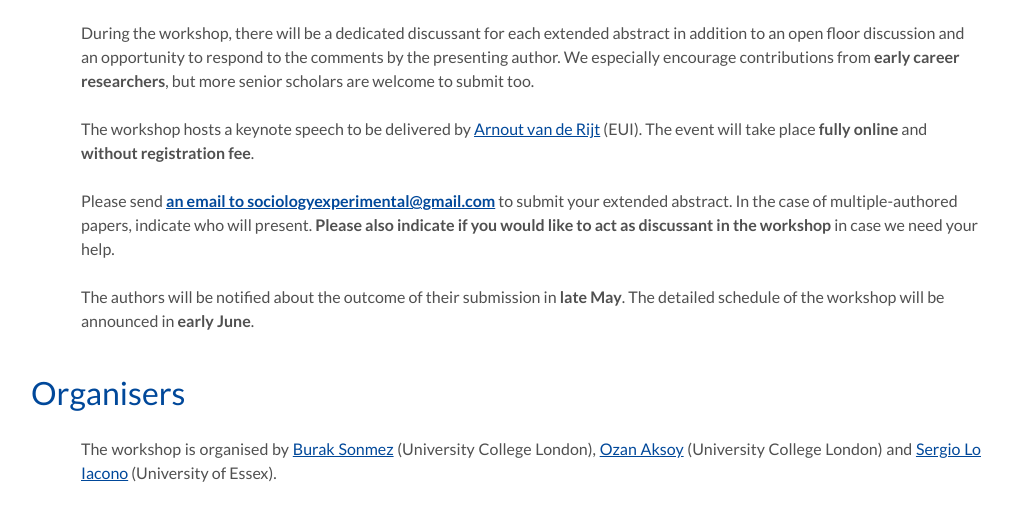
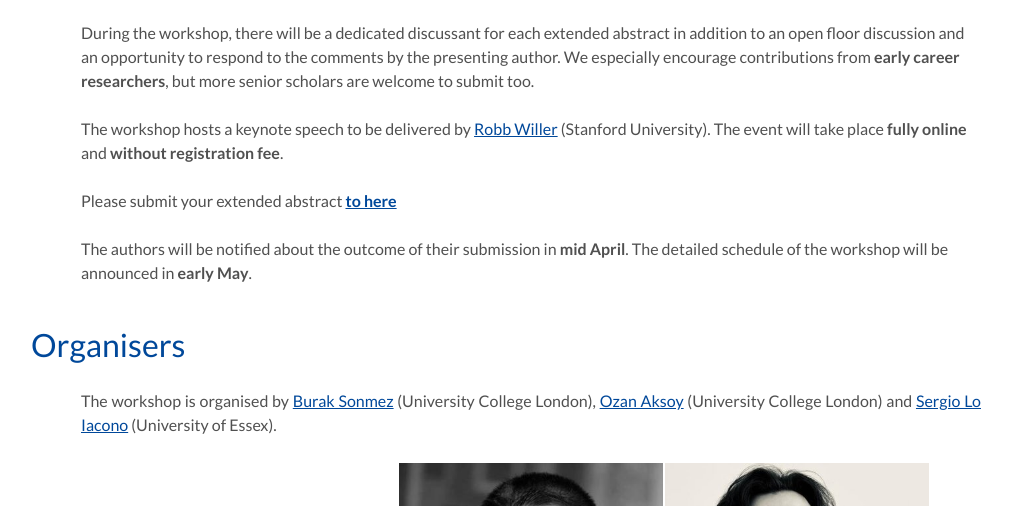
Before and after one commit to experimentalsociology/experimentalsociology.github.io, a plain HTML site: page index.html in a window 1280 px wide. Shown: the part 1031-1537 px from the top of the page, without its empty margins (109-1121 px from the left). Drawn offline with Linux system fonts and the light colour scheme.

Commit message:
Update index.html

```diff
--- a/index.html
+++ b/index.html
@@ -56,19 +56,19 @@
 
     <p>
         The workshop hosts a keynote speech to be delivered by
-        <a href="https://www.eui.eu/people?id=arnout-van-de-rijt">Arnout van de Rijt</a> (EUI).
+        <a href="https://sociology.stanford.edu/people/robb-willer">Robb Willer</a> (Stanford University).
         The event will take place <b>fully online</b> and <b>without registration fee</b>.
     </p>
 
     <p>
-        Please send
-        <b><a href="mailto:sociologyexperimental@gmail.com? subject=Submission: Workshop on Experimental Sociology">an email to sociologyexperimental@gmail.com</a></b>
-        to submit your extended abstract. In the case of multiple-authored papers, indicate who will present. <b>Please also indicate if you would like to act as discussant in the workshop</b> in case we need your help.
+        Please submit your extended abstract
+        <b><a href="https://docs.google.com/forms/d/e/1FAIpQLSegkxIc0VX27GRrlbAW1sh3gdkXTW3MKUSGWsY20fGUYCXRkA/viewform?usp=pp_url">to here</a></b>
+
 
     </p>
 
     <p>
-        The authors will be notified about the outcome of their submission in <b>late May</b>. The detailed schedule of the workshop will be announced in <b>early June</b>.
+        The authors will be notified about the outcome of their submission in <b>mid April</b>. The detailed schedule of the workshop will be announced in <b>early May</b>.
     </p>
 
     <h2>Organisers</h2>
```
